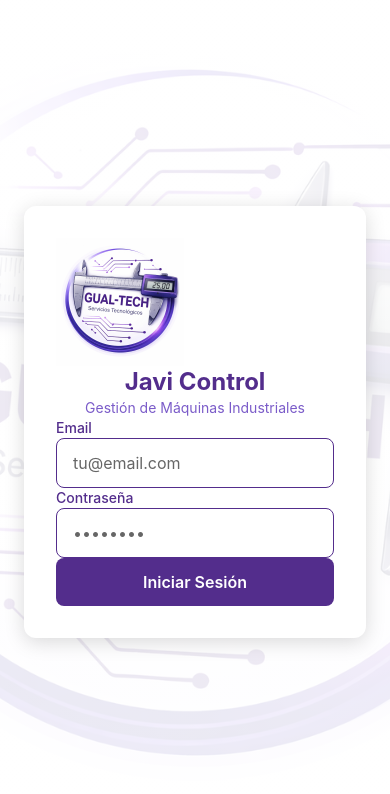
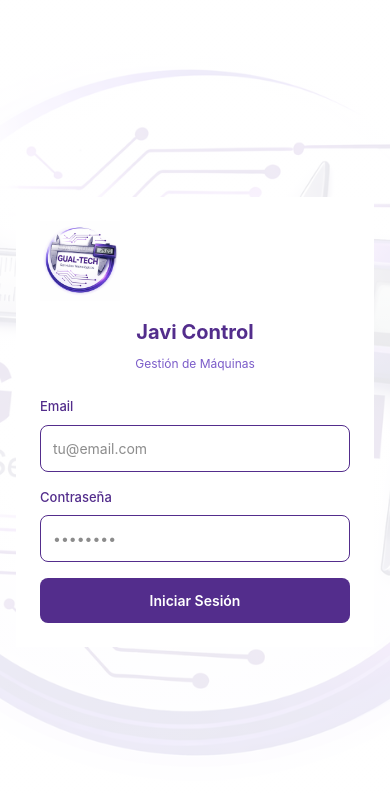
Before and after one commit to Magupe09/Gual-Tech, a React (Vite) app: page / in a window 390 px wide. Shown: the top 794 px of the page. Built offline with nearby package versions, Linux system fonts and the light colour scheme; no server answers.

Commit message:
feat: responsive design for mobile, tablet and desktop

```diff
--- a/src/pages/Dashboard.tsx
+++ b/src/pages/Dashboard.tsx
@@ -6,11 +6,33 @@ import { demoMachines } from '../services/demoData'
 import { Machine } from '../types'
 import logoImage from '../assets/logojavi.PNG'
 
+// Custom hook for responsive designs
+function useMediaQuery(query: string) {
+  const [matches, setMatches] = useState(false)
+
+  useEffect(() => {
+    const media = window.matchMedia(query)
+    if (media.matches !== matches) {
+      setMatches(media.matches)
+    }
+    const listener = () => setMatches(media.matches)
+    media.addEventListener('change', listener)
+    return () => media.removeEventListener('change', listener)
+  }, [matches, query])
+
+  return matches
+}
+
 export default function Dashboard() {
   const [machines, setMachines] = useState<Machine[]>([])
   const [loading, setLoading] = useState(true)
   const [search, setSearch] = useState('')
   const navigate = useNavigate()
+
+  // Responsive breakpoints
+  const isMobile = useMediaQuery('(max-width: 767px)')
+  const isTablet = useMediaQuery('(min-width: 768px) and (max-width: 1023px)')
+  const isDesktop = useMediaQuery('(min-width: 1024px)')
 
   useEffect(() => {
     fetchMachines()
@@ -75,25 +97,47 @@ export default function Dashboard() {
     <div style={{ height: '100%', display: 'flex', flexDirection: 'column' }}>
 
       {/* Header con logo y logout */}
-      <div style={{ display: 'flex', justifyContent: 'space-between', alignItems: 'center', marginBottom: '24px', paddingBottom: '16px', borderBottom: '2px solid #532D8C', flexShrink: 0 }}>
+      <div style={{
+        display: 'flex',
+        justifyContent: 'space-between',
+        alignItems: 'center',
+        marginBottom: isMobile ? '16px' : '24px',
+        paddingBottom: '16px',
+        borderBottom: '2px solid #532D8C',
+        flexShrink: 0,
+        flexDirection: isMobile ? 'column' : 'row',
+        gap: isMobile ? '12px' : '0'
+      }}>
         <div style={{ display: 'flex', alignItems: 'center', gap: '12px' }}>
-          <img src={logoImage} alt="Javi Control" style={{ width: '48px', height: '48px', objectFit: 'contain' }} />
+          <img src={logoImage} alt="Javi Control" style={{ width: isMobile ? '36px' : '48px', height: isMobile ? '36px' : '48px', objectFit: 'contain' }} />
           <div>
-            <h1 style={{ color: '#532D8C', fontSize: '24px', fontWeight: 'bold' }}>Javi Control</h1>
-            <p style={{ color: '#666666', fontSize: '14px' }}>Gestión de Máquinas Industriales</p>
+            <h1 style={{ color: '#532D8C', fontSize: isMobile ? '18px' : '24px', fontWeight: 'bold' }}>Javi Control</h1>
+            <p style={{ color: '#666666', fontSize: isMobile ? '12px' : '14px' }}>Gestión de Máquinas</p>
           </div>
         </div>
         <button
           onClick={handleLogout}
-          style={{ display: 'flex', alignItems: 'center', gap: '8px', padding: '8px 16px', backgroundColor: 'transparent', border: '1px solid #532D8C', borderRadius: '8px', color: '#532D8C', cursor: 'pointer', fontWeight: '600' }}
+          style={{
+            display: 'flex',
+            alignItems: 'center',
+            gap: '8px',
+            padding: isMobile ? '6px 12px' : '8px 16px',
+            backgroundColor: 'transparent',
+            border: '1px solid #532D8C',
+            borderRadius: '8px',
+            color: '#532D8C',
+            cursor: 'pointer',
+            fontWeight: '600',
+            fontSize: isMobile ? '12px' : '14px'
+          }}
         >
-          <LogOut size={18} />
-          Cerrar Sesión
+          <LogOut size={isMobile ? 14 : 18} />
+          {isMobile ? 'Salir' : 'Cerrar Sesión'}
         </button>
       </div>
 
       {/* Actions */}
-      <div style={{ display: 'flex', gap: '16px', marginBottom: '24px', flexShrink: 0 }}>
+      <div style={{ display: 'flex', gap: '16px', marginBottom: '24px', flexShrink: 0, flexDirection: isMobile ? 'column' : 'row' }}>
         <Link to="/add-machine" className="btn-primary flex items-center gap-2">
           <Plus size={20} />
           Agregar Máquina
@@ -112,26 +156,32 @@ export default function Dashboard() {
       </div>
 
       {/* Stats */}
-      <div style={{ display: 'grid', gridTemplateColumns: 'repeat(4, 1fr)', gap: '16px', marginBottom: '24px', flexShrink: 0 }}>
+      <div style={{
+        display: 'grid',
+        gridTemplateColumns: isMobile ? 'repeat(2, 1fr)' : isTablet ? 'repeat(4, 1fr)' : 'repeat(4, 1fr)',
+        gap: isMobile ? '8px' : '16px',
+        marginBottom: '24px',
+        flexShrink: 0
+      }}>
         <div className="card">
-          <p className="text-sm" style={{ color: '#666666' }}>Total Máquinas</p>
-          <p className="text-3xl font-bold" style={{ color: '#532D8C' }}>{machines.length}</p>
+          <p style={{ color: '#666666', fontSize: isMobile ? '11px' : '14px' }}>Total</p>
+          <p style={{ color: '#532D8C', fontSize: isMobile ? '20px' : '36px', fontWeight: 'bold' }}>{machines.length}</p>
         </div>
         <div className="card">
-          <p className="text-sm" style={{ color: '#666666' }}>Activas</p>
-          <p className="text-3xl font-bold" style={{ color: '#16a34a' }}>
+          <p style={{ color: '#666666', fontSize: isMobile ? '11px' : '14px' }}>Activas</p>
+          <p style={{ color: '#16a34a', fontSize: isMobile ? '20px' : '36px', fontWeight: 'bold' }}>
             {machines.filter(m => m.status === 'activo').length}
           </p>
         </div>
         <div className="card">
-          <p className="text-sm" style={{ color: '#666666' }}>En Mantenimiento</p>
-          <p className="text-3xl font-bold" style={{ color: '#ca8a04' }}>
+          <p style={{ color: '#666666', fontSize: isMobile ? '11px' : '14px' }}>Mant.</p>
+          <p style={{ color: '#ca8a04', fontSize: isMobile ? '20px' : '36px', fontWeight: 'bold' }}>
             {machines.filter(m => m.status === 'mantenimiento').length}
           </p>
         </div>
         <div className="card">
-          <p className="text-sm" style={{ color: '#666666' }}>Inactivas</p>
-          <p className="text-3xl font-bold" style={{ color: '#dc2626' }}>
+          <p style={{ color: '#666666', fontSize: isMobile ? '11px' : '14px' }}>Inact.</p>
+          <p style={{ color: '#dc2626', fontSize: isMobile ? '20px' : '36px', fontWeight: 'bold' }}>
             {machines.filter(m => m.status === 'inactivo').length}
           </p>
         </div>
@@ -139,34 +189,41 @@ export default function Dashboard() {
 
       {/* Machines List - ocupa el resto del espacio */}
       <div className="card" style={{ flex: 1, overflow: 'auto' }}>
-        <h2 className="text-xl font-bold mb-4" style={{ color: '#532D8C' }}>Máquinas</h2>
+        <h2 style={{ color: '#532D8C', fontSize: isMobile ? '16px' : '20px', fontWeight: 'bold', marginBottom: '16px' }}>Máquinas</h2>
 
         {filteredMachines.length === 0 ? (
-          <div className="text-center py-8" style={{ color: '#666666' }}>
-            {search ? 'No se encontraron máquinas con ese filtro' : 'No hay máquinas agregadas aún'}
+          <div style={{ textAlign: 'center', padding: '32px 0', color: '#666666' }}>
+            {search ? 'No se encontraron máquinas' : 'No hay máquinas agregadas aún'}
           </div>
         ) : (
-          <div className="machines-list">
+          <div style={{ display: 'flex', flexDirection: 'column', gap: '12px' }}>
             {filteredMachines.map(machine => (
               <Link
                 key={machine.id}
                 to={`/machine/${machine.id}`}
-                className="flex items-center justify-between p-4 rounded-lg transition-all duration-200"
                 style={{
+                  display: 'flex',
+                  justifyContent: 'space-between',
+                  alignItems: isMobile ? 'flex-start' : 'center',
+                  padding: isMobile ? '12px' : '16px',
                   backgroundColor: '#f5f5f5',
-                  border: '1px solid #532D8C'
+                  border: '1px solid #532D8C',
+                  borderRadius: '8px',
+                  flexDirection: isMobile ? 'column' : 'row',
+                  gap: isMobile ? '8px' : '0'
                 }}
               >
-                <div className="flex items-center gap-4">
-                  <div className={`w-3 h-3 rounded-full ${getStatusColor(machine.status)}`} />
+                <div style={{ display: 'flex', alignItems: 'center', gap: '12px' }}>
+                  <div style={{ width: '12px', height: '12px', borderRadius: '50%', backgroundColor: getStatusColor(machine.status).replace('bg-', '').replace('-500', '') === 'green' ? '#16a34a' : getStatusColor(machine.status).replace('bg-', '').replace('-500', '') === 'yellow' ? '#ca8a04' : getStatusColor(machine.status).replace('bg-', '').replace('-500', '') === 'red' ? '#dc2626' : '#666666' }} />
                   <div>
-                    <p className="font-semibold" style={{ color: '#1a1a1a' }}>{machine.reference}</p>
-                    <p className="text-sm" style={{ color: '#666666' }}>{machine.name} - {machine.serial_number}</p>
+                    <p style={{ color: '#1a1a1a', fontWeight: '600', fontSize: isMobile ? '14px' : '16px' }}>{machine.reference}</p>
+                    <p style={{ color: '#666666', fontSize: isMobile ? '12px' : '14px' }}>{machine.name}</p>
+                    <p style={{ color: '#666666', fontSize: isMobile ? '11px' : '12px' }}>{machine.serial_number}</p>
                   </div>
                 </div>
-                <div className="text-right">
-                  <p className="text-sm" style={{ color: '#666666' }}>{machine.brand} {machine.model}</p>
-                  <p className="text-sm" style={{ color: '#666666' }}>{machine.location}</p>
+                <div style={{ textAlign: isMobile ? 'left' : 'right' }}>
+                  <p style={{ color: '#666666', fontSize: isMobile ? '12px' : '14px' }}>{machine.brand} {machine.model}</p>
+                  <p style={{ color: '#666666', fontSize: isMobile ? '12px' : '14px' }}>{machine.location}</p>
                 </div>
               </Link>
             ))}
--- a/src/pages/Login.tsx
+++ b/src/pages/Login.tsx
@@ -1,7 +1,24 @@
-import { useState } from 'react'
+import { useState, useEffect } from 'react'
 import { useNavigate } from 'react-router-dom'
 import { supabase, isDemoMode } from '../services/supabase'
 import logoImage from '../assets/logojavi.PNG'
+
+// Custom hook for responsive designs
+function useMediaQuery(query: string) {
+  const [matches, setMatches] = useState(false)
+
+  useEffect(() => {
+    const media = window.matchMedia(query)
+    if (media.matches !== matches) {
+      setMatches(media.matches)
+    }
+    const listener = () => setMatches(media.matches)
+    media.addEventListener('change', listener)
+    return () => media.removeEventListener('change', listener)
+  }, [matches, query])
+
+  return matches
+}
 
 export default function Login() {
   const [email, setEmail] = useState('')
@@ -9,6 +26,9 @@ export default function Login() {
   const [loading, setLoading] = useState(false)
   const [error, setError] = useState('')
   const navigate = useNavigate()
+
+  // Responsive
+  const isMobile = useMediaQuery('(max-width: 767px)')
 
   const handleLogin = async (e: React.FormEvent) => {
     e.preventDefault()
@@ -47,41 +67,48 @@ export default function Login() {
         display: 'flex',
         justifyContent: 'center',
         alignItems: 'center',
-        padding: '24px',
+        padding: isMobile ? '16px' : '24px',
         backgroundImage: `linear-gradient(rgba(255, 255, 255, 0.9), rgba(255, 255, 255, 0.9)), url(${logoImage})`,
         backgroundSize: 'cover',
         backgroundPosition: 'center',
         backgroundRepeat: 'no-repeat'
       }}
     >
-      <div style={{ width: '100%', maxWidth: '480px', backgroundColor: '#ffffff', borderRadius: '12px', padding: '32px', boxShadow: '0 4px 20px rgba(0, 0, 0, 0.15)' }}>
+      <div style={{
+        width: '100%',
+        maxWidth: isMobile ? '100%' : '480px',
+        backgroundColor: '#ffffff',
+        borderRadius: isMobile ? '0' : '12px',
+        padding: isMobile ? '24px' : '32px',
+        boxShadow: isMobile ? 'none' : '0 4px 20px rgba(0, 0, 0, 0.15)'
+      }}>
         {/* Logo */}
-        <div className="text-center mb-8">
+        <div style={{ textAlign: 'center', marginBottom: isMobile ? '24px' : '32px' }}>
           <img
             src={logoImage}
             alt="Javi Control"
-            className="w-32 h-32 mx-auto mb-4 object-contain"
+            style={{ width: isMobile ? '80px' : '128px', height: isMobile ? '80px' : '128px', objectFit: 'contain', marginBottom: '16px' }}
           />
-          <h1 className="text-2xl font-bold" style={{ color: '#532D8C' }}>Javi Control</h1>
-          <p className="text-sm mt-2" style={{ color: '#7B5CC9' }}>Gestión de Máquinas Industriales</p>
+          <h1 style={{ color: '#532D8C', fontSize: isMobile ? '20px' : '24px', fontWeight: 'bold' }}>Javi Control</h1>
+          <p style={{ color: '#7B5CC9', fontSize: isMobile ? '12px' : '14px', marginTop: '8px' }}>Gestión de Máquinas</p>
         </div>
 
         {/* Demo Mode Banner */}
         {isDemoMode && (
-          <div className="mb-4 p-3 bg-yellow-500/20 border border-yellow-500 rounded-lg text-yellow-600 text-sm text-center">
-            Modo Demo - Clickea "Iniciar Sesión" para ver la app
+          <div style={{ marginBottom: '16px', padding: '12px', backgroundColor: '#fef3c7', border: '1px solid #f59e0b', borderRadius: '8px', textAlign: 'center', color: '#92400e', fontSize: isMobile ? '12px' : '14px' }}>
+            Modo Demo - Click 「Iniciar Sesión」 para ver la app
           </div>
         )}
 
         {/* Form */}
-        <form onSubmit={handleLogin} className="space-y-4">
+        <form onSubmit={handleLogin} style={{ display: 'flex', flexDirection: 'column', gap: '16px' }}>
           <div>
-            <label className="block text-sm font-medium mb-2" style={{ color: '#532D8C' }}>Email</label>
+            <label style={{ display: 'block', fontSize: isMobile ? '13px' : '14px', fontWeight: '500', marginBottom: '8px', color: '#532D8C' }}>Email</label>
             <input
               type="email"
               value={email}
               onChange={(e) => setEmail(e.target.value)}
-              className="input-field"
+              style={{ width: '100%', padding: '12px', borderRadius: '8px', border: '1px solid #532D8C', backgroundColor: '#ffffff', color: '#1a1a1a', fontSize: isMobile ? '14px' : '16px' }}
               placeholder="tu@email.com"
               required={!isDemoMode}
               disabled={isDemoMode}
@@ -89,12 +116,12 @@ export default function Login() {
           </div>
 
           <div>
-            <label className="block text-sm font-medium mb-2" style={{ color: '#532D8C' }}>Contraseña</label>
+            <label style={{ display: 'block', fontSize: isMobile ? '13px' : '14px', fontWeight: '500', marginBottom: '8px', color: '#532D8C' }}>Contraseña</label>
             <input
               type="password"
               value={password}
               onChange={(e) => setPassword(e.target.value)}
-              className="input-field"
+              style={{ width: '100%', padding: '12px', borderRadius: '8px', border: '1px solid #532D8C', backgroundColor: '#ffffff', color: '#1a1a1a', fontSize: isMobile ? '14px' : '16px' }}
               placeholder="••••••••"
               required={!isDemoMode}
               disabled={isDemoMode}
@@ -102,7 +129,7 @@ export default function Login() {
           </div>
 
           {error && (
-            <div className="p-3 bg-red-500/20 border border-red-500 rounded-lg text-red-600 text-sm">
+            <div style={{ padding: '12px', backgroundColor: '#fee2e2', border: '1px solid #ef4444', borderRadius: '8px', color: '#dc2626', fontSize: isMobile ? '12px' : '14px' }}>
               {error}
             </div>
           )}
@@ -110,8 +137,18 @@ export default function Login() {
           <button
             type="submit"
             disabled={loading}
-            className="btn-primary w-full"
-            style={{ backgroundColor: '#532D8C', color: '#ffffff' }}
+            style={{
+              width: '100%',
+              padding: '12px 24px',
+              backgroundColor: '#532D8C',
+              color: '#ffffff',
+              border: 'none',
+              borderRadius: '8px',
+              fontWeight: '600',
+              fontSize: isMobile ? '14px' : '16px',
+              cursor: loading ? 'not-allowed' : 'pointer',
+              opacity: loading ? 0.7 : 1
+            }}
           >
             {loading ? 'Iniciando...' : 'Iniciar Sesión'}
           </button>
```
Also changed, not shown: src/components/Layout.tsx (+33 -8 lines).
